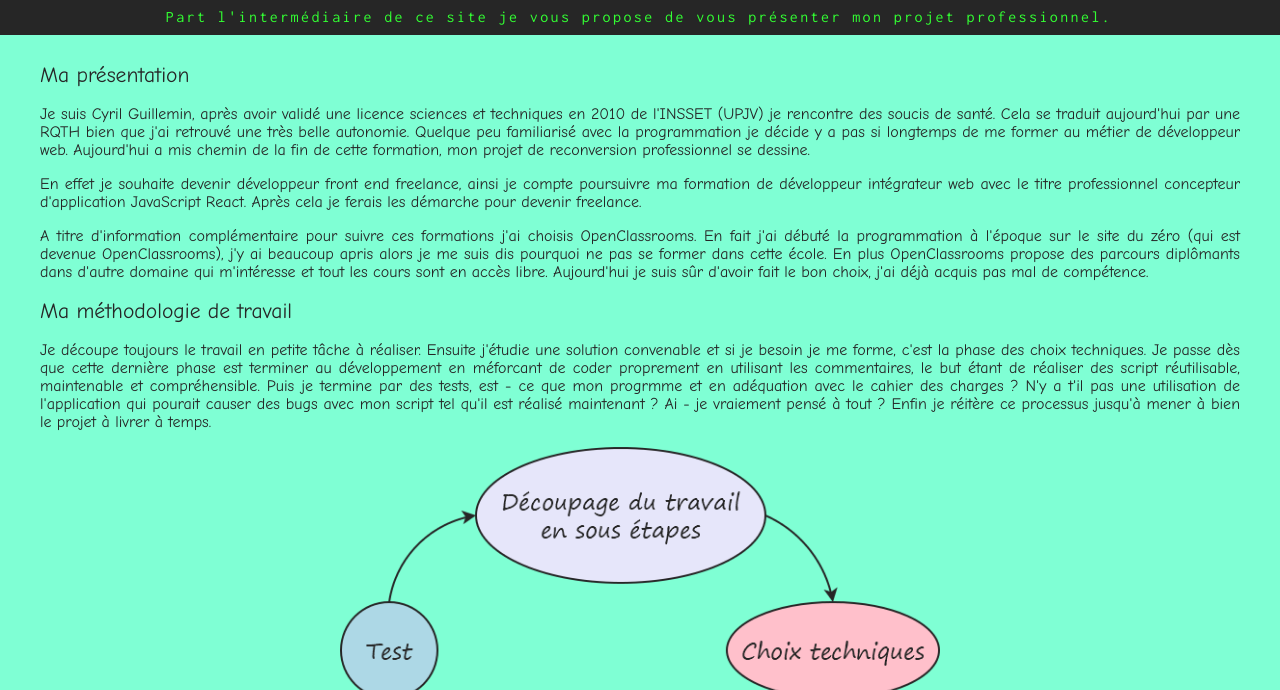
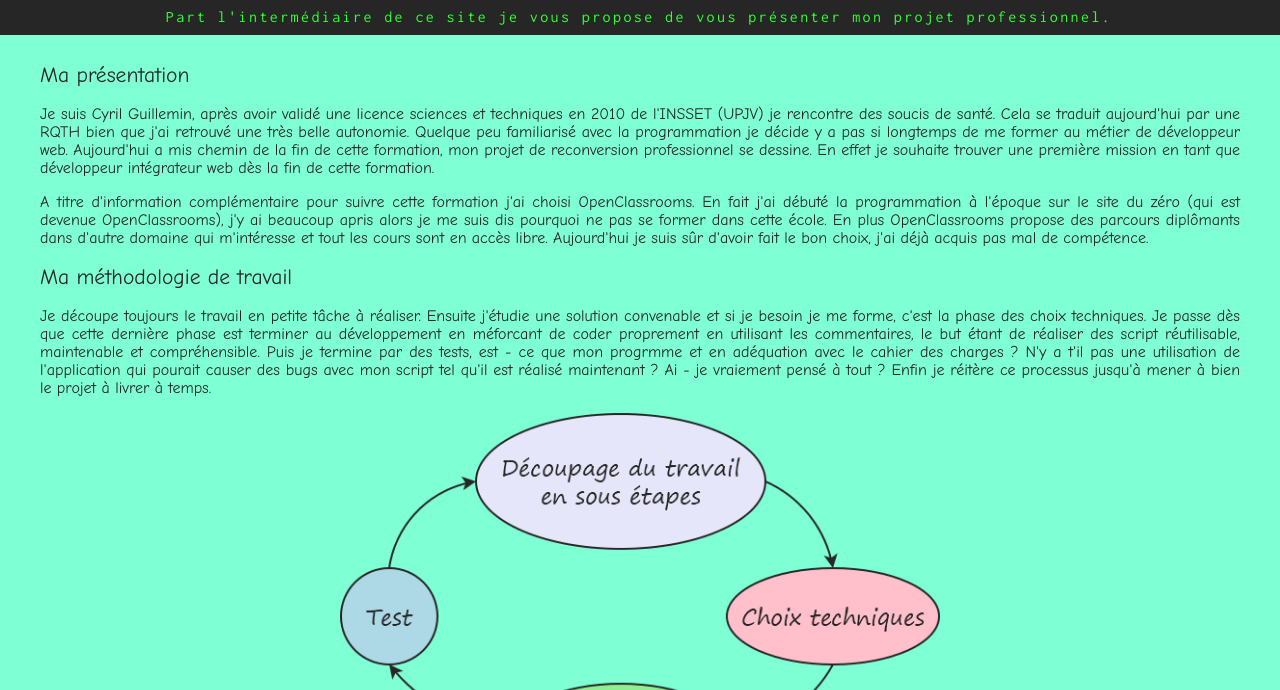
Before and after one commit to cyrgui496/mywebsite, a plain HTML site: page index.html in a window 1280 px wide. Shown: the part 110-800 px from the top of the page. Drawn offline with nearby package versions, Linux system fonts and the light colour scheme.

Commit message:
modification du contenu

```diff
--- a/index.html
+++ b/index.html
@@ -90,19 +90,15 @@
                     programmation
                     je décide y a pas si longtemps de me former au métier de développeur web. Aujourd'hui a mis chemin
                     de la
-                    fin de cette formation, mon projet de reconversion professionnel se dessine.</p>
-                <p class="main_firstSection_container_paragraph">En effet je souhaite devenir développeur front end
-                    freelance, ainsi
-                    je compte poursuivre ma formation de développeur intégrateur web avec le titre professionnel
-                    concepteur
-                    d'application JavaScript React. Après cela je ferais les démarche pour devenir freelance.</p>
-                <p class="main_firstSection_container_paragraph">A titre d'information complémentaire pour suivre ces
-                    formations j'ai choisis OpenClassrooms. En fait j'ai débuté la programmation à l'époque sur le site
+                    fin de cette formation, mon projet de reconversion professionnel se dessine. En effet je souhaite
+                    trouver
+                    une première mission en tant que développeur intégrateur web dès la fin de cette formation.</p>
+                <p class="main_firstSection_container_paragraph">A titre d'information complémentaire pour suivre cette
+                    formation j'ai choisi OpenClassrooms. En fait j'ai débuté la programmation à l'époque sur le site
                     du zéro (qui est devenue OpenClassrooms), j'y ai beaucoup apris alors je me suis dis pourquoi ne pas
                     se former dans cette école. En plus OpenClassrooms propose des parcours diplômants dans d'autre
                     domaine qui m'intéresse et tout les cours sont en accès libre. Aujourd'hui je suis sûr d'avoir fait
-                    le
-                    bon choix, j'ai déjà acquis pas mal de compétence.</p>
+                    le bon choix, j'ai déjà acquis pas mal de compétence.</p>
             </div>
             <div class="main_firstSection_container">
                 <h2 class="main_firstSection_container_title">Ma méthodologie de travail</h2>
```
